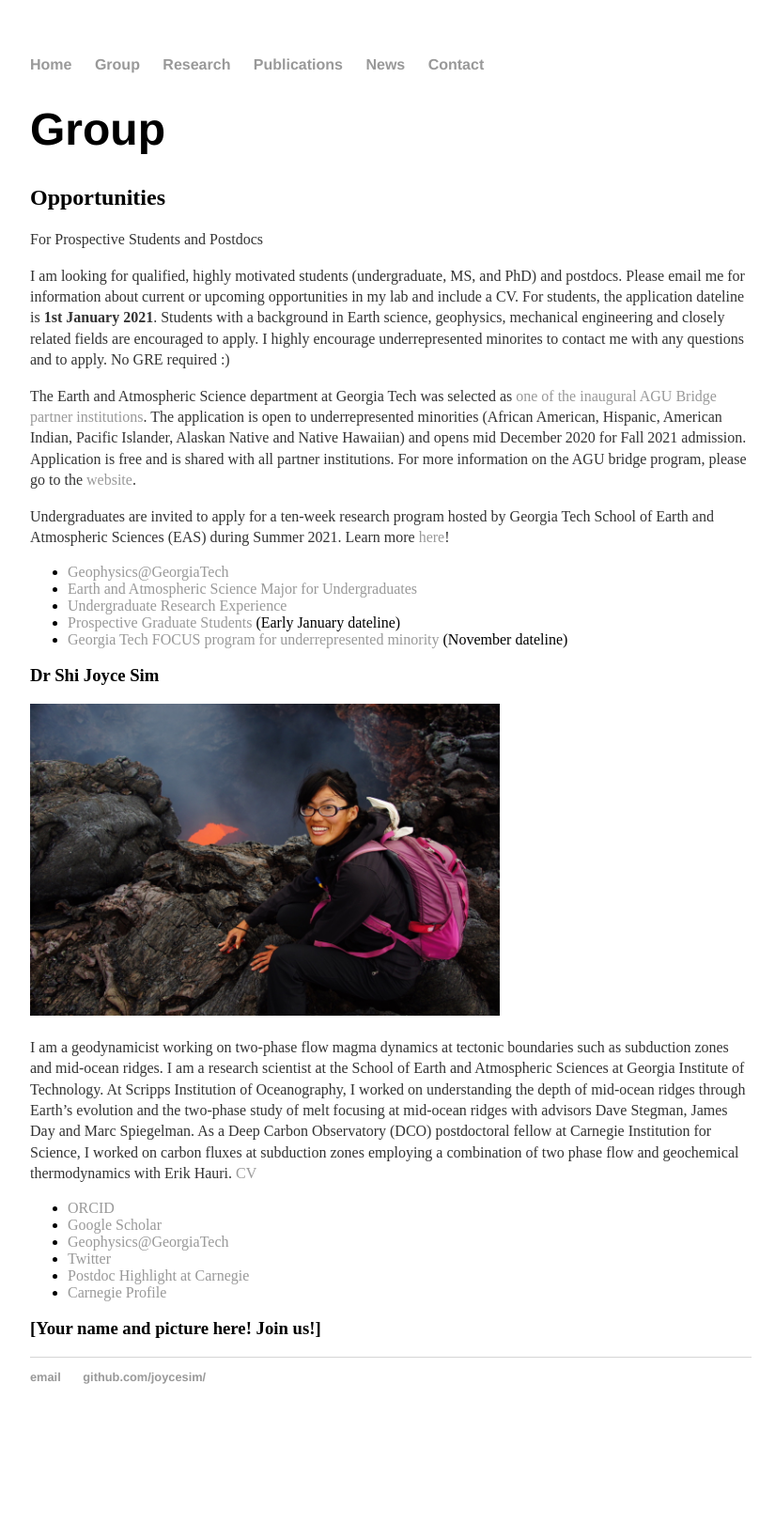
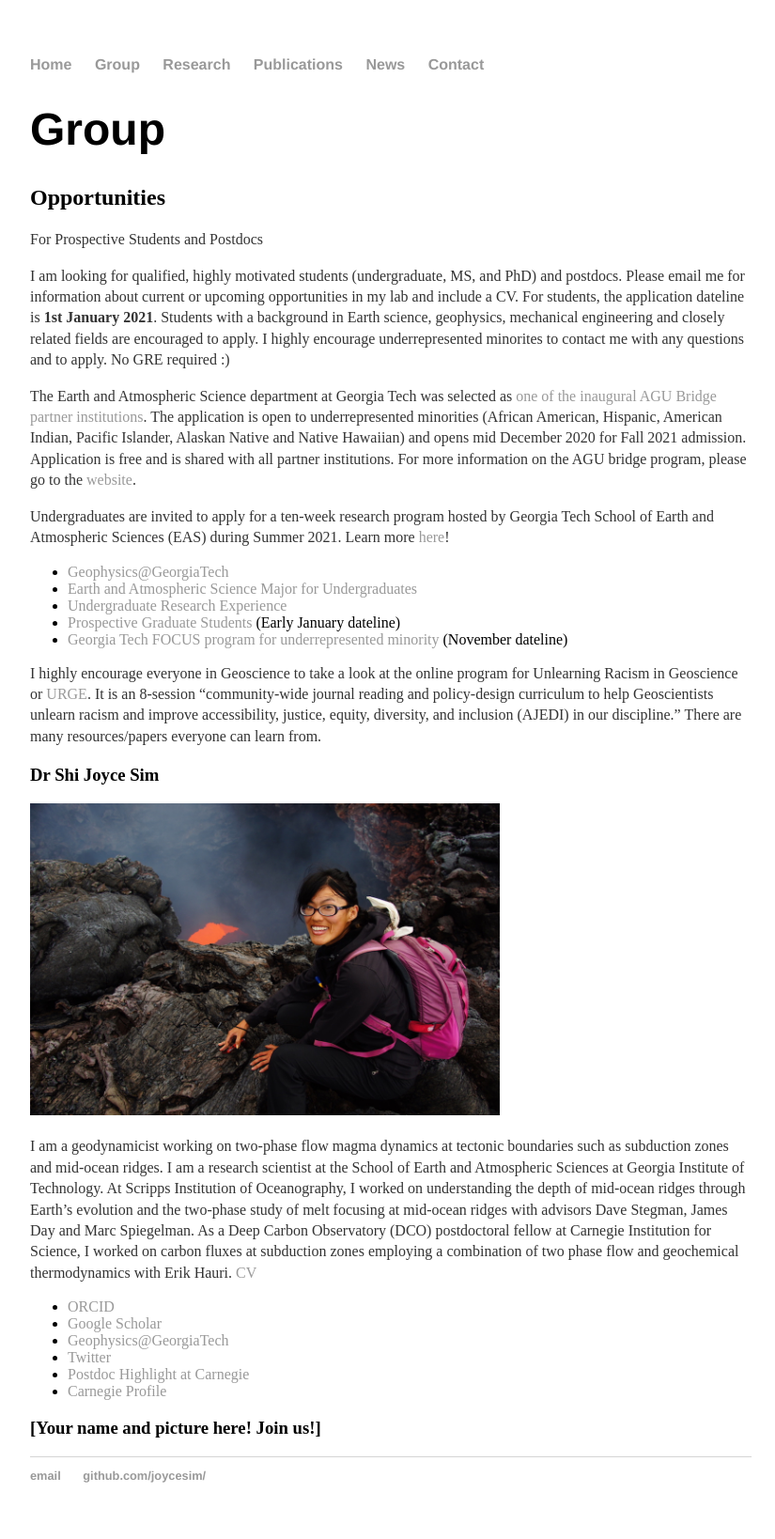
Before and after one commit to joycesim/joycesim.github.io, a Jekyll site: the page built from group/index.md, in a window 1280 px wide. Shown: the whole page at 94% size, without its empty margins (224-1049 px from the left). Built offline with Jekyll 4.4.1, drawn with Linux system fonts in a browser that asks for light colours; before the commit the page ends 1533 px from its top, so only the background shows below that.

Commit message:
Add URGE link in group

```diff
--- a/group/index.md
+++ b/group/index.md
@@ -19,6 +19,8 @@
 * [Prospective Graduate Students](https://eas.gatech.edu/graduate/prospective-graduate-students) (Early January dateline)
 * [Georgia Tech FOCUS program for underrepresented minority](https://focus.gatech.edu/) (November dateline)
 
+I highly encourage everyone in Geoscience to take a look at the online program for Unlearning Racism in Geoscience or [URGE](www.urgeoscience.org). It is an 8-session "community-wide journal reading and policy-design curriculum to help Geoscientists unlearn racism and improve accessibility, justice, equity, diversity, and inclusion (AJEDI) in our discipline." There are many resources/papers everyone can learn from.
+
 ### Dr Shi Joyce Sim
 <img src="/image/Profile3.JPG" alt="Kamchatka 2013" title="Kamchatka 2013." width="500" />
 
```
